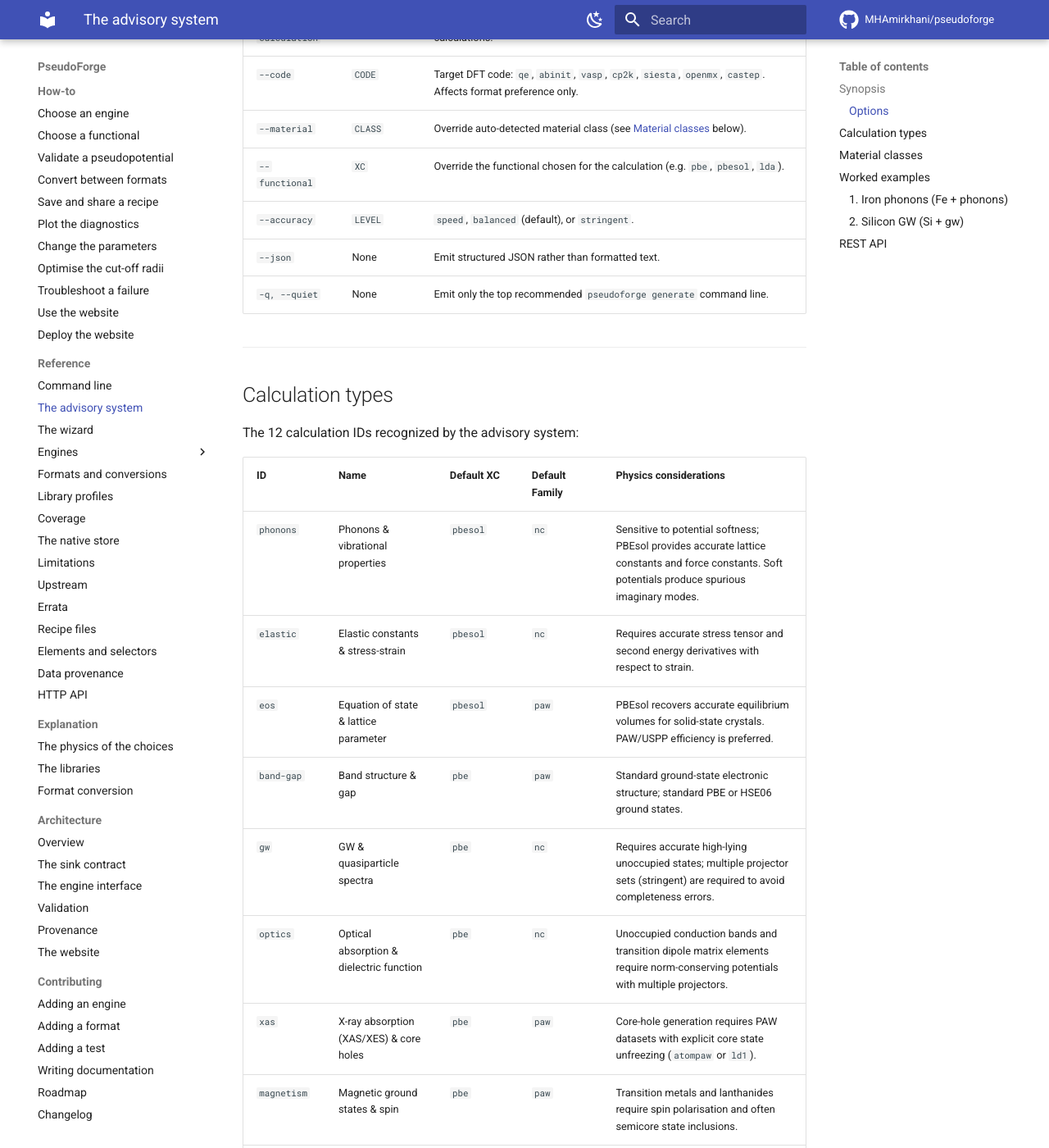
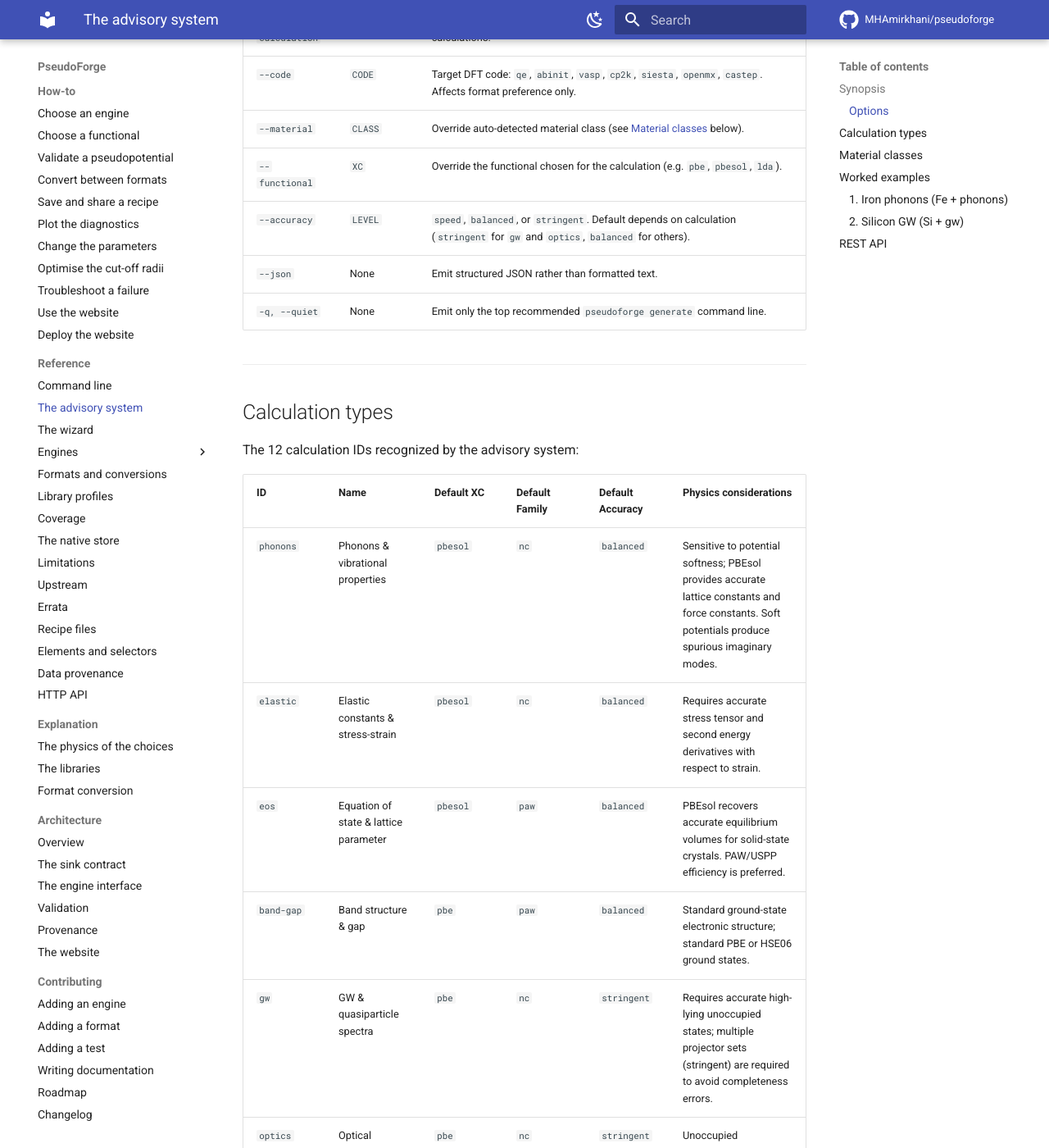
Before and after one commit to MHAmirkhani/PseudoForge, an MkDocs documentation site: the page built from docs/reference/advise.md, in a window 1280 px wide and 1400 px high, scrolled down 719 px. Shown: the whole window at 82% size. Built offline with MkDocs 1.6.1 and Material for MkDocs 9.7.7, drawn with Linux system fonts in a browser that asks for light colours; comment, search, counter and statistics services are not loaded; some of the changed text lies outside the part shown.

Commit message:
advise: make the per-calculation accuracy default explicit

```diff
--- a/docs/reference/advise.md
+++ b/docs/reference/advise.md
@@ -21,7 +21,7 @@ pseudoforge advise -e <element> [options]
 | `--code` | `CODE` | Target DFT code: `qe`, `abinit`, `vasp`, `cp2k`, `siesta`, `openmx`, `castep`. Affects format preference only. |
 | `--material` | `CLASS` | Override auto-detected material class (see [Material classes](#material-classes) below). |
 | `--functional` | `XC` | Override the functional chosen for the calculation (e.g. `pbe`, `pbesol`, `lda`). |
-| `--accuracy` | `LEVEL` | `speed`, `balanced` (default), or `stringent`. |
+| `--accuracy` | `LEVEL` | `speed`, `balanced`, or `stringent`. Default depends on calculation (`stringent` for `gw` and `optics`, `balanced` for others). |
 | `--json` | None | Emit structured JSON rather than formatted text. |
 | `-q, --quiet` | None | Emit only the top recommended `pseudoforge generate` command line. |
 
@@ -31,20 +31,20 @@ pseudoforge advise -e <element> [options]
 
 The 12 calculation IDs recognized by the advisory system:
 
-| ID | Name | Default XC | Default Family | Physics considerations |
-|---|---|---|---|---|
-| `phonons` | Phonons & vibrational properties | `pbesol` | `nc` | Sensitive to potential softness; PBEsol provides accurate lattice constants and force constants. Soft potentials produce spurious imaginary modes. |
-| `elastic` | Elastic constants & stress-strain | `pbesol` | `nc` | Requires accurate stress tensor and second energy derivatives with respect to strain. |
-| `eos` | Equation of state & lattice parameter | `pbesol` | `paw` | PBEsol recovers accurate equilibrium volumes for solid-state crystals. PAW/USPP efficiency is preferred. |
-| `band-gap` | Band structure & gap | `pbe` | `paw` | Standard ground-state electronic structure; standard PBE or HSE06 ground states. |
-| `gw` | GW & quasiparticle spectra | `pbe` | `nc` | Requires accurate high-lying unoccupied states; multiple projector sets (stringent) are required to avoid completeness errors. |
-| `optics` | Optical absorption & dielectric function | `pbe` | `nc` | Unoccupied conduction bands and transition dipole matrix elements require norm-conserving potentials with multiple projectors. |
-| `xas` | X-ray absorption (XAS/XES) & core holes | `pbe` | `paw` | Core-hole generation requires PAW datasets with explicit core state unfreezing (`atompaw` or `ld1`). |
-| `magnetism` | Magnetic ground states & spin | `pbe` | `paw` | Transition metals and lanthanides require spin polarisation and often semicore state inclusions. |
-| `dft-u` | DFT+U & correlated electrons | `pbe` | `paw` | Localized d- and f-electron projections benefit from PAW projectors and Hubbard U corrections. |
-| `md` | Molecular dynamics & high temperature | `pbe` | `paw` | Computational speed and smooth forces are paramount; softer cutoffs reduce trajectory integration cost. |
-| `transport` | Electronic transport & Boltzmann equations | `pbe` | `paw` | Requires dense band velocity derivatives and reliable band curvatures. |
-| `phonon-2d` | 2D materials & slab phonons | `pbe` | `nc` | Slabs with vacuum require norm-conserving potentials to avoid charge augmentation overlap issues in vacuum regions. |
+| ID | Name | Default XC | Default Family | Default Accuracy | Physics considerations |
+|---|---|---|---|---|---|
+| `phonons` | Phonons & vibrational properties | `pbesol` | `nc` | `balanced` | Sensitive to potential softness; PBEsol provides accurate lattice constants and force constants. Soft potentials produce spurious imaginary modes. |
+| `elastic` | Elastic constants & stress-strain | `pbesol` | `nc` | `balanced` | Requires accurate stress tensor and second energy derivatives with respect to strain. |
+| `eos` | Equation of state & lattice parameter | `pbesol` | `paw` | `balanced` | PBEsol recovers accurate equilibrium volumes for solid-state crystals. PAW/USPP efficiency is preferred. |
+| `band-gap` | Band structure & gap | `pbe` | `paw` | `balanced` | Standard ground-state electronic structure; standard PBE or HSE06 ground states. |
+| `gw` | GW & quasiparticle spectra | `pbe` | `nc` | `stringent` | Requires accurate high-lying unoccupied states; multiple projector sets (stringent) are required to avoid completeness errors. |
+| `optics` | Optical absorption & dielectric function | `pbe` | `nc` | `stringent` | Unoccupied conduction bands and transition dipole matrix elements require norm-conserving potentials with multiple projectors. |
+| `xas` | X-ray absorption (XAS/XES) & core holes | `pbe` | `paw` | `balanced` | Core-hole generation requires PAW datasets with explicit core state unfreezing (`atompaw` or `ld1`). |
+| `magnetism` | Magnetic ground states & spin | `pbe` | `paw` | `balanced` | Transition metals and lanthanides require spin polarisation and often semicore state inclusions. |
+| `dft-u` | DFT+U & correlated electrons | `pbe` | `paw` | `balanced` | Localized d- and f-electron projections benefit from PAW projectors and Hubbard U corrections. |
+| `md` | Molecular dynamics & high temperature | `pbe` | `paw` | `balanced` | Computational speed and smooth forces are paramount; softer cutoffs reduce trajectory integration cost. |
+| `transport` | Electronic transport & Boltzmann equations | `pbe` | `paw` | `balanced` | Requires dense band velocity derivatives and reliable band curvatures. |
+| `phonon-2d` | 2D materials & slab phonons | `pbe` | `nc` | `balanced` | Slabs with vacuum require norm-conserving potentials to avoid charge augmentation overlap issues in vacuum regions. |
 
 ---
 
```
Also changed, not shown: 5 other files.
